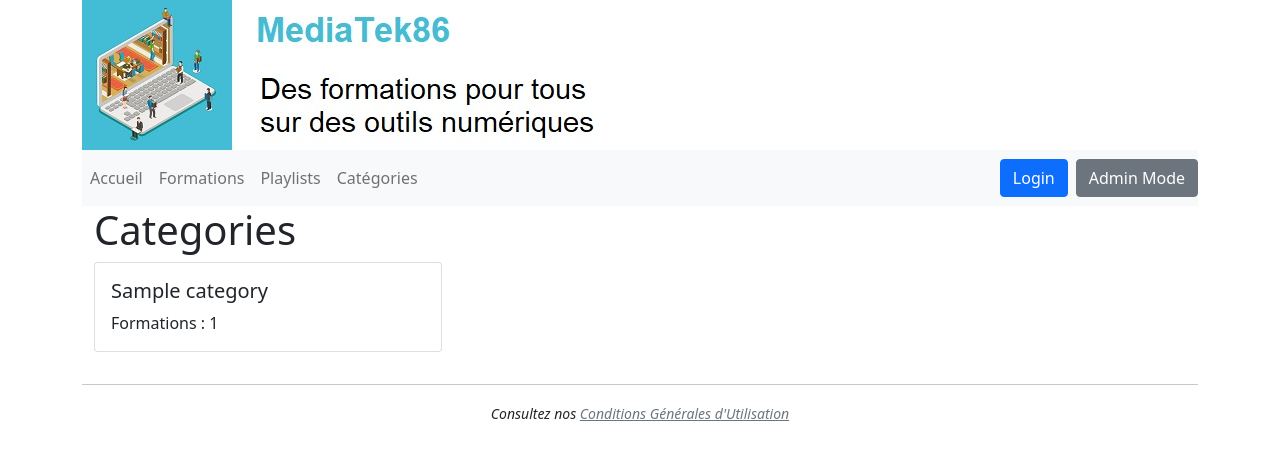
After one commit to AyoubSAS/Mediatekformation, a Symfony app: template templates/pages/categories.html.twig in a window 1280 px wide. The commit adds this page. Shown: the top 460 px of the page. Run offline with Twig, Linux system fonts and the light colour scheme; the template is opened without the code that fills it: most values are stand-ins (such as "Sample title", 1, 10 or a date in 2020); some libraries are stand-ins or nearby versions.

Commit message:
Add Categories feature with controller, repository, and template

```diff
--- a/src/Controller/PlaylistsController.php
+++ b/src/Controller/PlaylistsController.php
@@ -92,7 +92,6 @@ class PlaylistsController extends AbstractController {
             'categories' => $categories
         ]);
     }
-
     /**
      * Récupère les enregistrements selon le $champ et la $valeur
      * Et selon le $champ et la $valeur si autre $table
--- a/templates/basefront.html.twig
+++ b/templates/basefront.html.twig
@@ -21,6 +21,17 @@
                     <li class="nav-item">
                         <a class="nav-link" href="{{ path('playlists') }}">Playlists</a>
                     </li>
+                    <li class="nav-item">
+                        <a class="nav-link" href="{{ path('categories') }}">Catégories</a>
+                    </li>
+                </ul>
+                <ul class="navbar-nav ms-auto">
+                        <li class="nav-item">
+                            <a class="btn btn-primary me-2" href="{{ path('app_login') }}">Login</a>
+                        </li>
+                        <li class="nav-item">
+                            <a class="btn btn-secondary" href="{{ path('admin.formations') }}">Admin Mode</a>
+                        </li>
                 </ul>
             </div>
         </nav>
--- /dev/null
+++ b/templates/pages/categories.html.twig
@@ -0,0 +1,24 @@
+{% extends 'basefront.html.twig' %}
+
+{% block title %}Categories{% endblock %}
+
+{% block body %}
+    <div class="container">
+        <h1>Categories</h1>
+
+        <div class="row">
+            {% for category in categories %}
+                <div class="col-md-4 mb-3">
+                    <div class="card">
+                        <div class="card-body">
+                            <h5 class="card-title">{{ category.name }}</h5>
+                            <p class="card-text">
+                                Formations : {{ category.formationCount }}
+                            </p>
+                        </div>
+                    </div>
+                </div>
+            {% endfor %}
+        </div>
+    </div>
+{% endblock %}
```
Also changed, not shown: src/Controller/CategoriesController.php (added, +28 -0 lines), src/Repository/CategorieRepository.php (+11 -0 lines), src/Repository/PlaylistRepository.php (line endings or trailing spaces).
